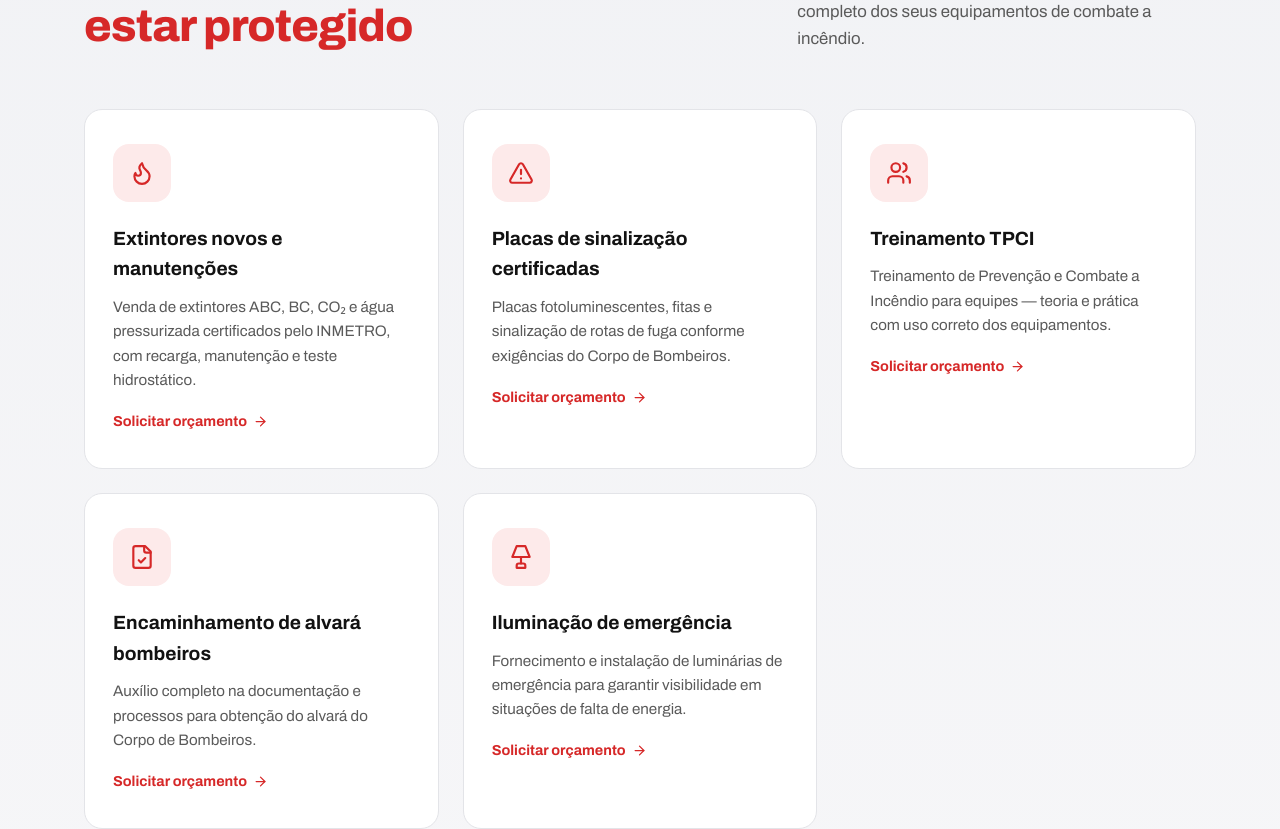
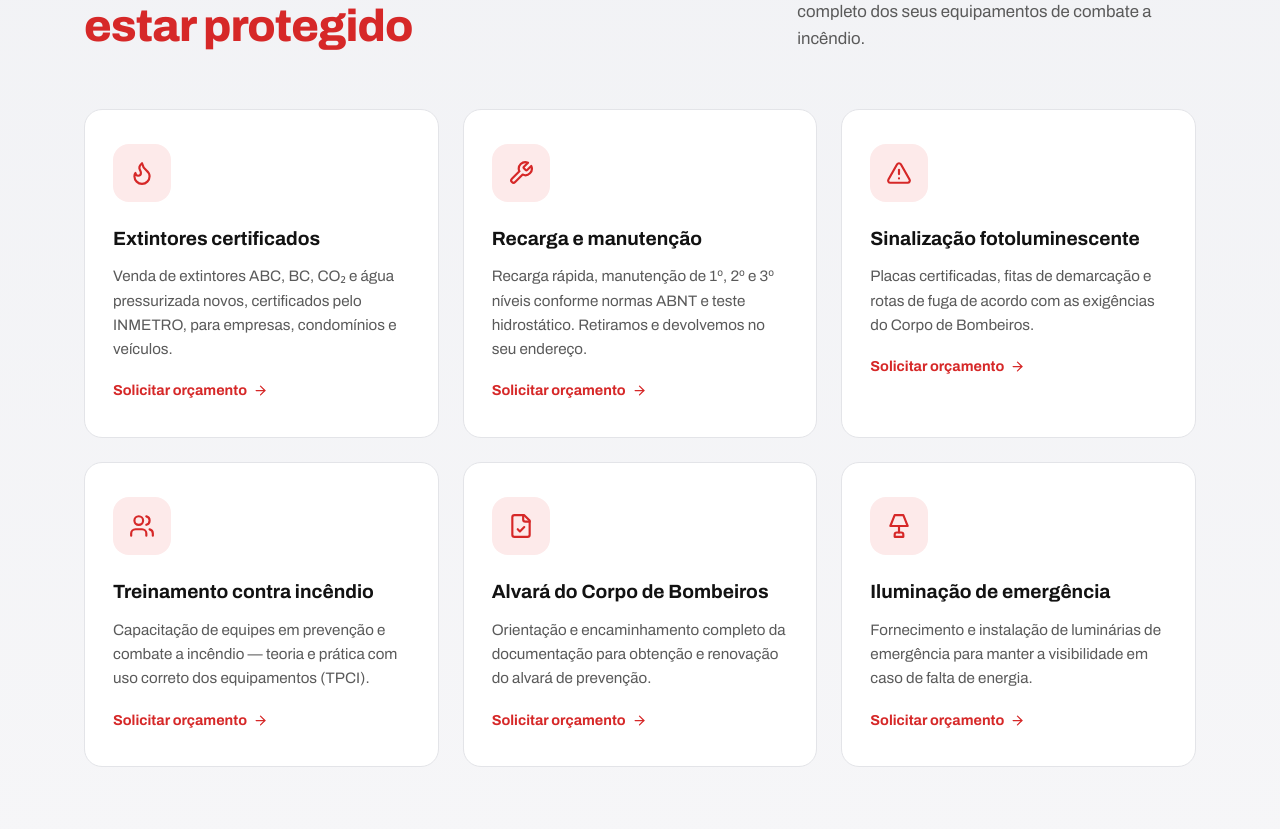
Before and after one commit to EduardoBerot/Exthinprev, a React (Vite) app: page / in a window 1280 px wide. Shown: the part 1002-1831 px from the top of the page. Built offline with nearby package versions, Linux system fonts and the light colour scheme.

Commit message:
feat: split services into 6 items with friendlier titles

```diff
--- a/src/components/Services.jsx
+++ b/src/components/Services.jsx
@@ -1,32 +1,37 @@
 import { motion } from 'framer-motion'
-import { LuFlame, LuTriangleAlert, LuUsers, LuFileCheck, LuLamp, LuArrowRight } from 'react-icons/lu'
+import { LuFlame, LuWrench, LuTriangleAlert, LuUsers, LuFileCheck, LuLamp, LuArrowRight } from 'react-icons/lu'
 import Reveal from './Reveal.jsx'
 import { WHATSAPP_URL } from '../constants.js'
 
 const SERVICES = [
   {
-    title: 'Extintores novos e manutenções',
-    desc: 'Venda de extintores ABC, BC, CO₂ e água pressurizada certificados pelo INMETRO, com recarga, manutenção e teste hidrostático.',
+    title: 'Extintores certificados',
+    desc: 'Venda de extintores ABC, BC, CO₂ e água pressurizada novos, certificados pelo INMETRO, para empresas, condomínios e veículos.',
     icon: <LuFlame size={26} />,
   },
   {
-    title: 'Placas de sinalização certificadas',
-    desc: 'Placas fotoluminescentes, fitas e sinalização de rotas de fuga conforme exigências do Corpo de Bombeiros.',
+    title: 'Recarga e manutenção',
+    desc: 'Recarga rápida, manutenção de 1º, 2º e 3º níveis conforme normas ABNT e teste hidrostático. Retiramos e devolvemos no seu endereço.',
+    icon: <LuWrench size={26} />,
+  },
+  {
+    title: 'Sinalização fotoluminescente',
+    desc: 'Placas certificadas, fitas de demarcação e rotas de fuga de acordo com as exigências do Corpo de Bombeiros.',
     icon: <LuTriangleAlert size={26} />,
   },
   {
-    title: 'Treinamento TPCI',
-    desc: 'Treinamento de Prevenção e Combate a Incêndio para equipes — teoria e prática com uso correto dos equipamentos.',
+    title: 'Treinamento contra incêndio',
+    desc: 'Capacitação de equipes em prevenção e combate a incêndio — teoria e prática com uso correto dos equipamentos (TPCI).',
     icon: <LuUsers size={26} />,
   },
   {
-    title: 'Encaminhamento de alvará bombeiros',
-    desc: 'Auxílio completo na documentação e processos para obtenção do alvará do Corpo de Bombeiros.',
+    title: 'Alvará do Corpo de Bombeiros',
+    desc: 'Orientação e encaminhamento completo da documentação para obtenção e renovação do alvará de prevenção.',
     icon: <LuFileCheck size={26} />,
   },
   {
     title: 'Iluminação de emergência',
-    desc: 'Fornecimento e instalação de luminárias de emergência para garantir visibilidade em situações de falta de energia.',
+    desc: 'Fornecimento e instalação de luminárias de emergência para manter a visibilidade em caso de falta de energia.',
     icon: <LuLamp size={26} />,
   },
 ]
```
